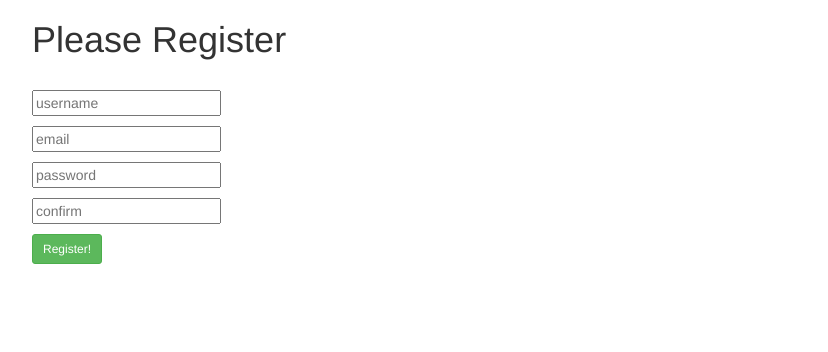
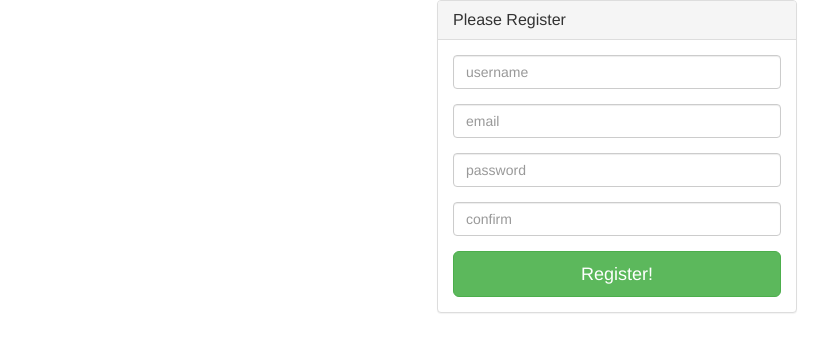
Before and after one commit to asarchami/stock-movements, a Flask app: template project/users/templates/register.html in a window 1280 px wide. Shown: the top 352 px of the page, without its empty margins (38-866 px from the left). Run offline with Flask 2, Linux system fonts and the light colour scheme; the template is opened without the code that fills it: values that come from a table or form of the project are taken from there, others are empty; tables that the repository leaves empty hold one stand-in row (values such as "Sample post"); form fields are guessed from the names that the template uses; some libraries are stand-ins or nearby versions.

Commit message:
add some styling for user registration and login

```diff
--- a/project/users/form.py
+++ b/project/users/form.py
@@ -14,7 +14,6 @@ class RegisterForm(FlaskForm):
     username = TextField(
         'username',
         validators=[DataRequired(), Length(min=3, max=25)],
-        class_='form-control'
     )
     email = TextField(
         'email',
--- a/project/users/templates/register.html
+++ b/project/users/templates/register.html
@@ -1,52 +1,62 @@
 {% extends "base.html" %}
-
 {% block content %}
-
-<h1>Please Register</h1>
-<br>
+<div class="container">
+  <div class="row">
+    <div class="col-md-4 col-md-offset-4">
+      <div class="login-panel panel panel-default">
+        <div class="panel-heading">
+          <h3 class="panel-title">Please Register</h3>
+        </div>
+        <div class="panel-body">
           <form class="form-signin" role="form" method="post" action="">
+            <fieldset>
               {{ form.csrf_token }}
-  <p>
-    {{ form.username(placeholder="username") }}
+              <div class="form-group{{ ' has-error' if form.username.errors else '' }}">
+                {{ form.username(placeholder="username", class_='form-control') }}
                 <span class="error">
                   {% if form.username.errors %}
                   {% for error in form.username.errors %}
-          {{ error }}
+                  <label class="control-label" for="username">{{ error }}</label>
                   {% endfor %}
                   {% endif %}
                 </span>
-  </p>
-  <p>
-  {{ form.email(placeholder="email") }}
+              </div>
+              <div class="form-group{{ ' has-error' if form.email.errors else '' }}">
+                {{ form.email(placeholder="email", class_='form-control') }}
                 <span class="error">
                   {% if form.email.errors %}
                   {% for error in form.email.errors %}
-          {{ error }}
+                  <label class="control-label" for="email">{{ error }}</label>
                   {% endfor %}
                   {% endif %}
                 </span>
-  </p>
-  <p>
-  {{ form.password(placeholder="password") }}
+              </div>
+              <div class="form-group{{ ' has-error' if form.password.errors else '' }}">
+                {{ form.password(placeholder="password", class_='form-control') }}
                 <span class="error">
                   {% if form.password.errors %}
                   {% for error in form.password.errors %}
-          {{ error }}
+                  <label class="control-label" for="password">{{ error }}</label>
                   {% endfor %}
                   {% endif %}
                 </span>
-  </p>
-  <p>
-  {{ form.confirm(placeholder="confirm") }}
+              </div>
+              <div class="form-group{{ ' has-error' if form.confirm.errors else '' }}">
+                {{ form.confirm(placeholder="confirm", class_='form-control') }}
                 <span class="error">
                   {% if form.confirm.errors %}
                   {% for error in form.confirm.errors %}
-          {{ error }}
+                  <label class="control-label" for="confirm">{{ error }}</label>
                   {% endfor %}
                   {% endif %}
                 </span>
-  </p>
-  <button class="btn btn-sm btn-success" type="submit">Register!</button>
+              </div>
+              <button class="btn btn-lg btn-success btn-block" type="submit">Register!</button>
+            </fieldset>
           </form>
-
+        </div>
+      </div>
+    </div>
+  </div>
+</div>
 {% endblock %}
```
Lines whose indentation alone changed are shown as unchanged.
